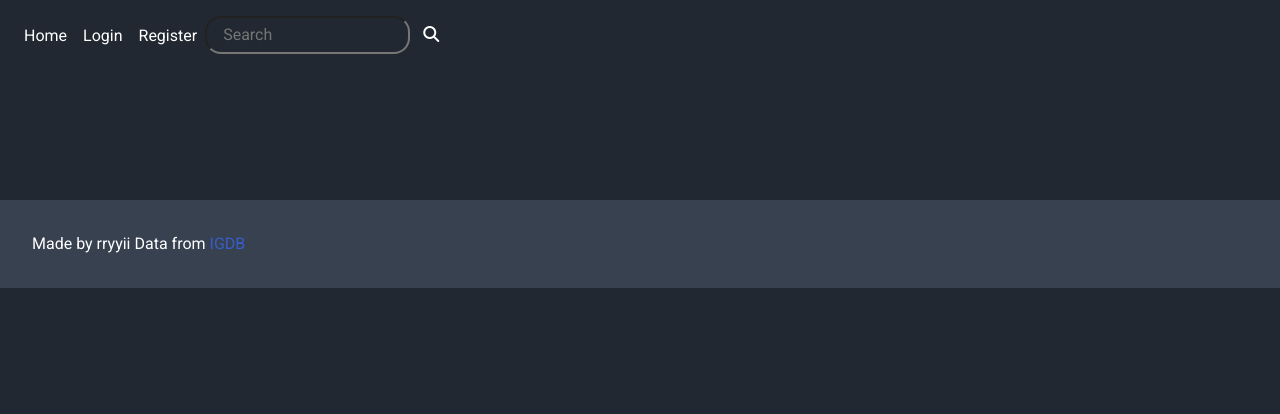
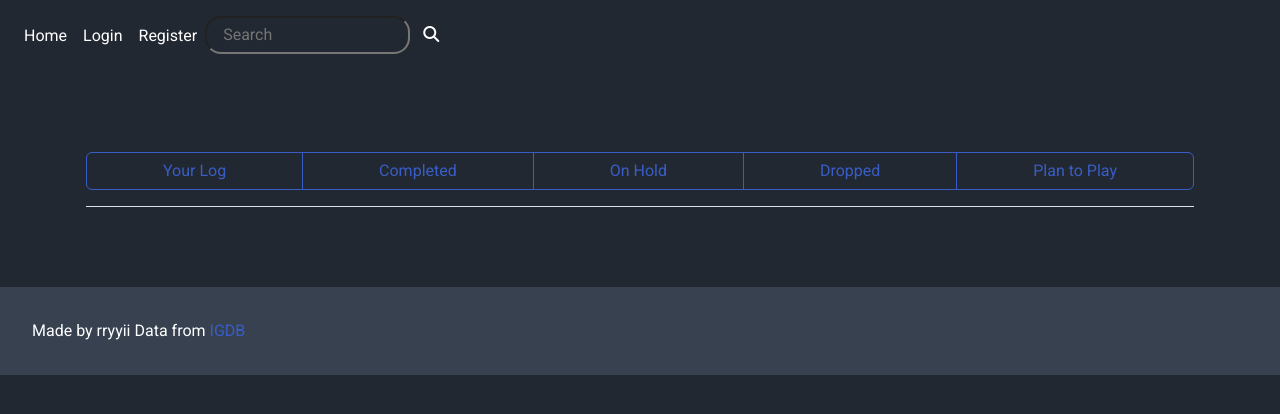
Before and after one commit to rryyii/midi, a React (Vite) app in the folder src/main/frontend/dmi-react/: page /list in a window 1280 px wide. Shown: the top 414 px of the page. Built offline with nearby package versions, Linux system fonts and the light colour scheme.

Commit message:
Added basic filtering based on game status, created new container component for user game log

```diff
--- a/src/main/frontend/dmi-react/src/app/App.tsx
+++ b/src/main/frontend/dmi-react/src/app/App.tsx
@@ -13,6 +13,7 @@ import Game from "./game/Game.tsx";
 import Footer from "./layout/Footer.tsx";
 import UserPrivacy from "./user/UserPrivacy.tsx";
 import GameSearch from "./game/GameSearch.tsx";
+import UserGames from "./user_game/UserGames.tsx";
 
 const queryClient = new QueryClient();
 
@@ -28,7 +29,7 @@ function App() {
                     <Nav/>
                     <Routes>
                         <Route path={"/"} element={<Home/>}/>
-                        <Route path={"/list"} element={<UserGameList/>}/>
+                        <Route path={"/list"} element={<UserGames/>}/>
                         <Route path={"/login"} element={<UserLogin/>}/>
                         <Route path={"/register"} element={<UserRegister/>}/>
                         <Route path={"/logout"} element={<UserLogout/>}/>
--- a/src/main/frontend/dmi-react/src/app/user/UserRegister.tsx
+++ b/src/main/frontend/dmi-react/src/app/user/UserRegister.tsx
@@ -28,7 +28,7 @@ function UserRegister() {
 
     const handleSubmit = (e: any) => {
         e.preventDefault();
-        const user: User = {
+        const user: any = {
             username: username,
             password: password,
             email: email,
--- a/src/main/frontend/dmi-react/src/app/user_game/EditGameStatus.tsx
+++ b/src/main/frontend/dmi-react/src/app/user_game/EditGameStatus.tsx
@@ -58,11 +58,11 @@ function EditGameStatus({gameId}: { gameId: number }) {
                             setStatus(event.target.value)
                         }} id={"optionsList"}>
                             <option value={""}>Select a status</option>
-                            <option value={"Playing"}>Playing</option>
-                            <option value={"Played"}>Played</option>
+                            <option value={"Playing"}>Currently Playing</option>
                             <option value={"Completed"}>Completed</option>
                             <option value={"Dropped"}>Dropped</option>
-                            <option value={"Planned"}>Planned</option>
+                            <option value={"On Hold"}>On Hold</option>
+                            <option value={"Planned"}>Plan to Play</option>
                         </select>
                     </div>
                     <div className={"d-flex flex-column"}>
--- a/src/main/frontend/dmi-react/src/app/user_game/UserGameList.tsx
+++ b/src/main/frontend/dmi-react/src/app/user_game/UserGameList.tsx
@@ -1,7 +1,5 @@
-import { useMutation, useQuery, useQueryClient } from "@tanstack/react-query";
-import { Link } from "react-router";
+import { useQuery, useQueryClient } from "@tanstack/react-query";
 import type { ResponseUser } from "../util/MDITypes.ts";
-import EditGameStatus from "./EditGameStatus.tsx";
 import { useState } from "react";
 import UserGameLog from "./UserGameLog.tsx";
 
@@ -9,9 +7,7 @@ import UserGameLog from "./UserGameLog.tsx";
  * Returns a component that display's a User's tracked Games.
  * @constructor
  */
-function UserGameList() {
-
-    const queryClient = useQueryClient();
+function UserGameList({status} : {status: string}) {
 
     const userString = localStorage.getItem("user-info");
     if (userString == null) {
@@ -23,9 +19,9 @@ function UserGameList() {
     const [selectedGame, setSelectedGame] = useState<any>();
 
     const { data, error } = useQuery({
-        queryKey: ["user-game-list", userInfo.id],
+        queryKey: ["user-game-list", userInfo.id, status],
         queryFn: async () => {
-            const response = await fetch(`http://localhost:${import.meta.env.VITE_APP_PORT}/user/games/${userInfo.id}`,
+            const response = await fetch(`http://localhost:${import.meta.env.VITE_APP_PORT}/user/games/${userInfo.id}/${status}`,
                 {
                     method: "GET",
                     headers: { "Content-Type": "application/json", "Authorization": localStorage.getItem("username") || "none" },
@@ -37,11 +33,11 @@ function UserGameList() {
 
     if (error) return "An error occurred";
 
+    if (data && data.length == 0) return "No Games";
+
     if (data) {
         return (
             <div className={"container d-flex flex-grow-1 flex-column gap-3"}>
-                <h4>Your Log</h4>
-                <div className={"border-bottom w-85"}></div>
                 <div className={"row"}>
                     <div className={"col d-flex flex-column gap-3"}>
                         {data.map((game: any) => (
--- a/src/main/frontend/dmi-react/src/app/user_game/UserGameLog.tsx
+++ b/src/main/frontend/dmi-react/src/app/user_game/UserGameLog.tsx
@@ -1,10 +1,11 @@
-import { useMutation, useQuery, useQueryClient } from "@tanstack/react-query";
+import { useMutation, useQueryClient } from "@tanstack/react-query";
 import EditGameStatus from "./EditGameStatus.tsx";
 import type { ResponseUser } from "../util/MDITypes.ts";
 
 function UserGameLog({game, userInfo} : {game : any, userInfo: ResponseUser}) {
 
     const queryClient = useQueryClient();
+    const dateObject = new Date(Date.parse(game.dateAdded));
 
     const mutation = useMutation({
         mutationFn: async ({ userGameId }: { userGameId: number }) => {
@@ -30,11 +31,11 @@ function UserGameLog({game, userInfo} : {game : any, userInfo: ResponseUser}) {
     };
 
     return (
-        <div className={"d-flex flex-column log-custom"}>
-            <h4>{game.game.name}</h4>
-            <h4>{game.hoursPlayed}</h4>
-            <h4>{game.status}</h4>
-            <h4>{game.dateAdded}</h4>
+        <div className={"d-flex flex-column log-custom shadow"}>
+            <p>{game.game.name}</p>
+            <p>Played for {game.hoursPlayed} hours</p>
+            <p>Status: {game.status}</p>
+            <p>You added on {dateObject.toDateString()}</p>
             <div className={"d-flex"}>
                 <EditGameStatus gameId={game.id}/>
                 <div>
--- /dev/null
+++ b/src/main/frontend/dmi-react/src/app/user_game/UserGames.tsx
@@ -0,0 +1,22 @@
+import { useState } from "react";
+import UserGameList from "./UserGameList";
+
+function UserGames() {
+    const [status, setStatus] = useState<string>("default");
+    console.log(status);
+    return (
+        <div className={"container d-flex flex-column p-3 gap-3"}>
+            <div className={"btn-group"}>
+                <button onClick={() => setStatus("default")} className={"btn btn-outline-custom"}>Your Log</button>
+                <button onClick={() => setStatus("completed")} className={"btn btn-outline-custom"}>Completed</button>
+                <button onClick={() => setStatus("hold")} className={"btn btn-outline-custom"}>On Hold</button>
+                <button onClick={() => setStatus("dropped")} className={"btn btn-outline-custom"}>Dropped</button>
+                <button onClick={() => setStatus("planned")} className={"btn btn-outline-custom"}>Plan to Play</button>
+            </div>
+            <div className={"border-bottom w-85"}></div>
+            <UserGameList status={status}/>
+        </div>
+    )
+}
+
+export default UserGames;
```
